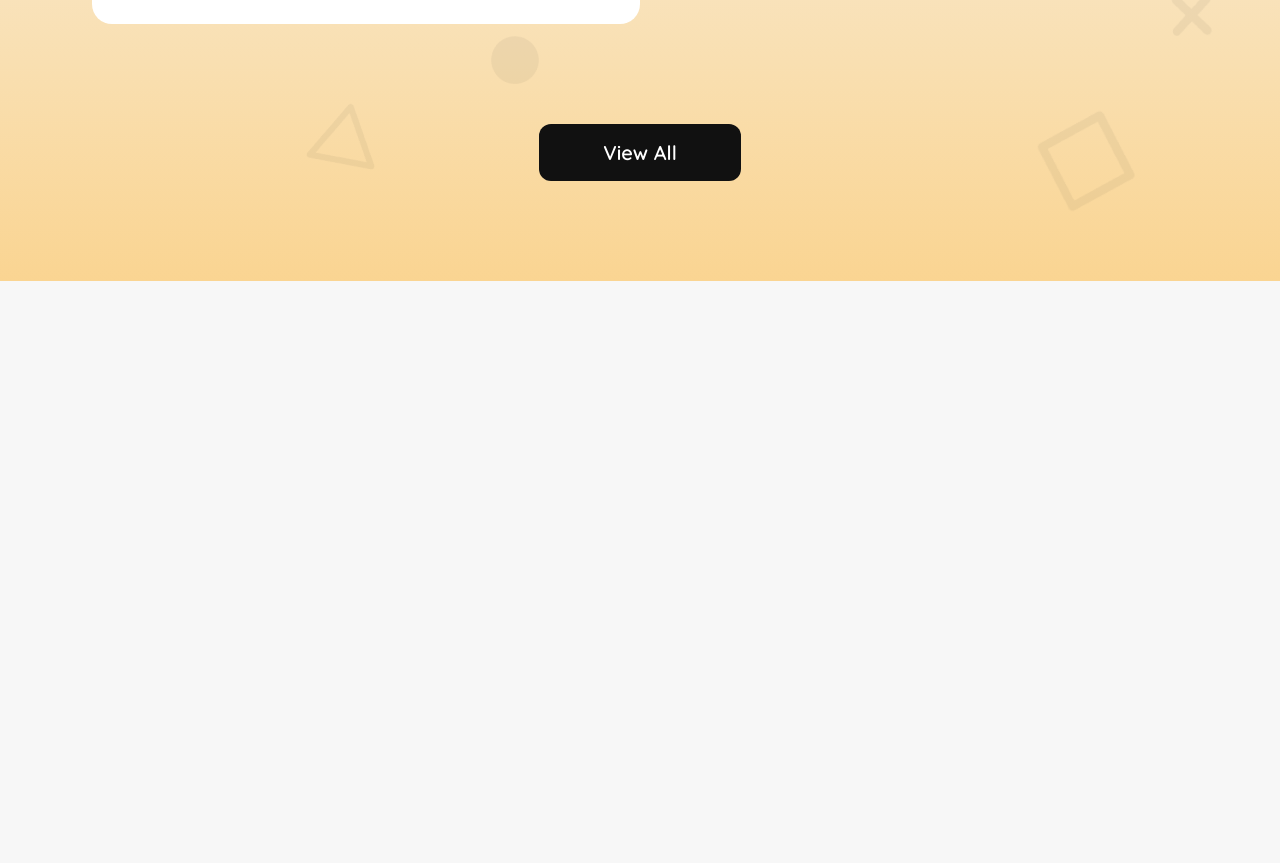
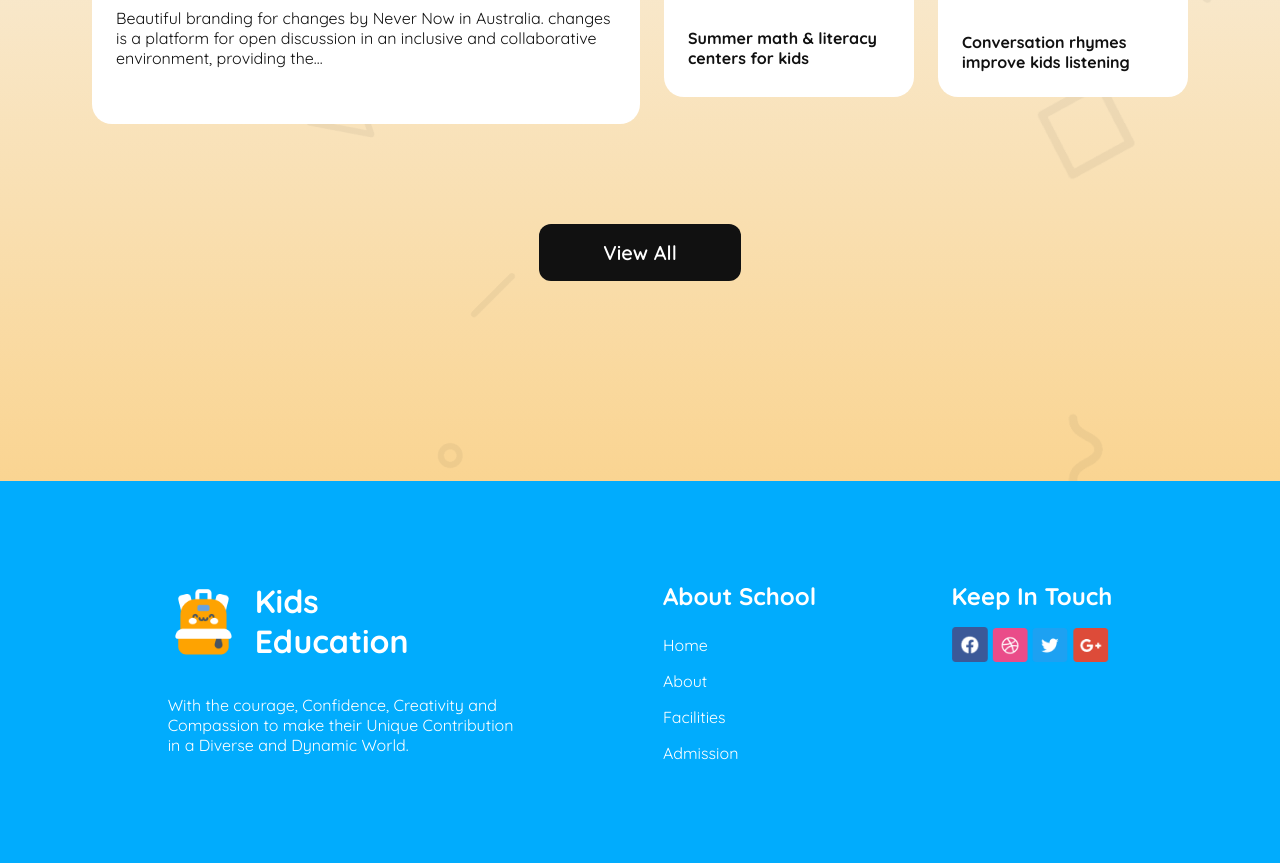
Before and after one commit to ESHAYAT102/Programming-Hero-Assignment-2, a plain HTML site: page index.html in a window 1280 px wide. Shown: the part 2883-3746 px from the top of the page. Before the commit the page ends 3264 px from the top, so only its background shows below. Drawn offline with Linux system fonts and the light colour scheme.

Commit message:
non-responsive footer

```diff
--- a/index.html
+++ b/index.html
@@ -149,5 +149,39 @@
         <button class="secondary-btn">View All</button>
       </div>
     </div>
+    <footer>
+      <div>
+        <div class="footer-main-box">
+          <img class="logo" src="./assets/footer-logo.png" alt="logo" />
+          <h1>Kids<br />Education</h1>
+        </div>
+        <p class="footer-details">
+          With the courage, Confidence, Creativity and Compassion to make their
+          Unique Contribution in a Diverse and Dynamic World.
+        </p>
+      </div>
+      <div>
+        <h2>About School</h2>
+        <div class="link-box">
+          <a href="/">Home</a>
+          <a href="/">About</a>
+          <a href="/">Facilities</a>
+          <a href="/">Admission</a>
+        </div>
+      </div>
+      <div>
+        <h2>Keep In Touch</h2>
+        <div class="logo-box">
+          <img class="footer-logo" src="./assets/fb.png" alt="facebook" />
+          <img class="footer-logo" src="./assets/dribble.png" alt="dribble" />
+          <img class="footer-logo" src="./assets/twitter.png" alt="twitter" />
+          <img
+            class="footer-logo"
+            src="./assets/google+.png"
+            alt="google plus"
+          />
+        </div>
+      </div>
+    </footer>
   </body>
 </html>
--- a/style.css
+++ b/style.css
@@ -282,7 +282,7 @@ header p {
 #story {
   background-image: url("./assets/bg.png"),
     linear-gradient(180deg, #f7f7f7 30%, #fea301 200%);
-  padding: 0px 100px;
+  padding: 100px 0px;
 }
 
 #story > h1 {
@@ -358,7 +358,49 @@ header p {
   justify-content: center;
   align-items: center;
   margin: 100px;
-  padding-bottom: 100px;
+}
+
+footer > div {
+  width: fit-content;
+}
+
+.footer-details {
+  width: 360px;
+  margin-top: 32px;
+}
+
+.link-box {
+  margin-top: 24px;
+  display: flex;
+  flex-direction: column;
+  gap: 16px;
+}
+
+.link-box a {
+  text-decoration: none;
+  color: #ffffff;
+}
+
+.logo {
+  scale: 0.8;
+}
+
+.footer-logo {
+  width: 36px;
+  margin-top: 16px;
+}
+
+.footer-main-box {
+  display: flex;
+  gap: 16px;
+}
+
+footer {
+  padding: 100px;
+  background-color: #01acfd;
+  color: #ffffff;
+  display: flex;
+  justify-content: space-around;
 }
 
 @media screen and (min-width: 1000px) and (max-width: 1400px) {
@@ -377,10 +419,6 @@ header p {
 }
 
 @media screen and (max-width: 999px) {
-  body {
-    margin: 20px;
-  }
-
   header img {
     width: 80vw;
   }
@@ -413,9 +451,27 @@ header p {
   #card-container {
     flex-direction: column;
     justify-content: center;
+    margin: 20px;
   }
 
   #arrow-container {
     display: none;
   }
+
+  #story {
+    margin: 0px;
+  }
+
+  .box1 {
+    display: none;
+  }
+
+  .box2 {
+    gap: 0px;
+  }
+
+  .card {
+    margin: -48px -20px;
+    scale: 0.8;
+  }
 }
```
Also changed, not shown: assets/footer-logo.png (added).
